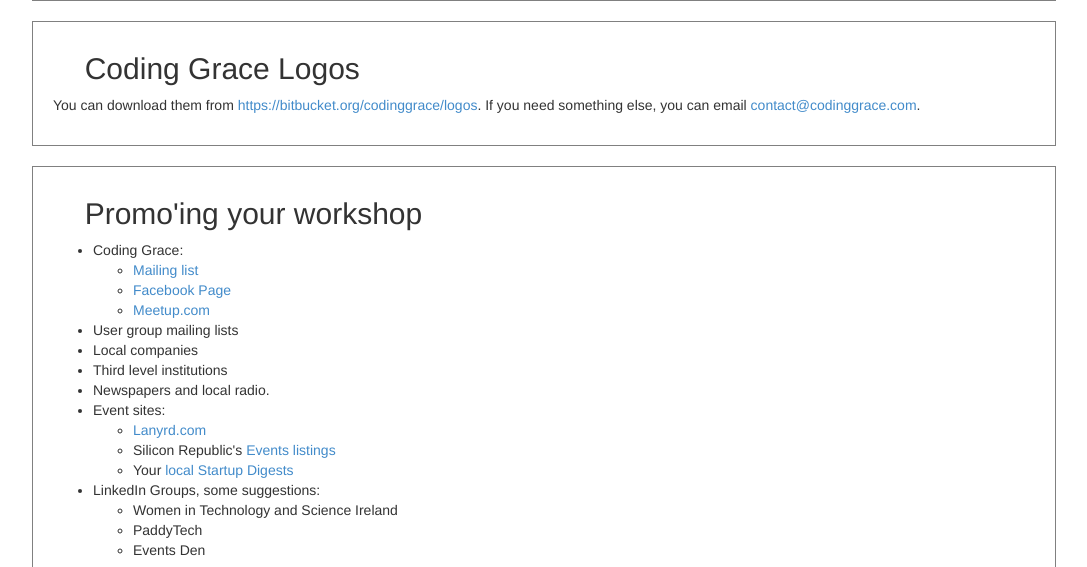
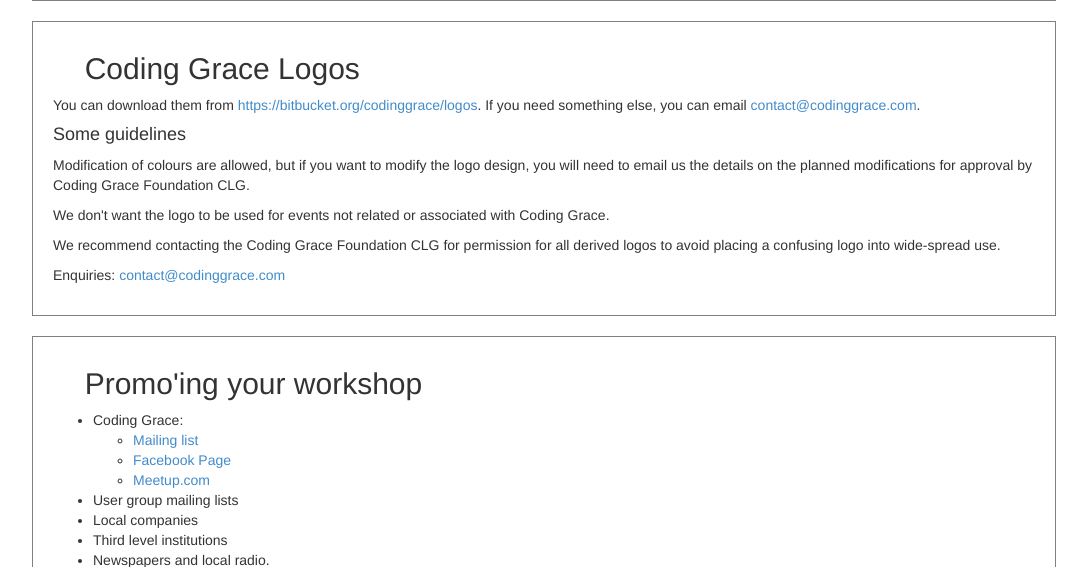
Before and after one commit to codinggrace/coding-grace-website, a Django app: page /chapters/ in a window 1280 px wide. Shown: the part 3156-3723 px from the top of the page, without its empty margins (96-1183 px from the left). Run offline with Django 3.2, Linux system fonts and the light colour scheme; data that the repository does not hold is empty; parts of the project's set-up code (start-up, migrations or seed data) failed here and were passed over; some libraries are stand-ins or nearby versions; some web fonts are replaced.

Commit message:
updated info about logos

```diff
--- a/templates/codinggrace_django/chapters.html
+++ b/templates/codinggrace_django/chapters.html
@@ -208,6 +208,15 @@
 		<div class="flex-howtohelp-item explanation">
 			<h2 class="tk-cooper-black-std"><span class="glyphicon glyphicon-comment"></span> Coding Grace Logos</h2>
 			<p>You can download them from <a href="https://bitbucket.org/codinggrace/logos">https://bitbucket.org/codinggrace/logos</a>. If you need something else, you can email <a href="mailto:vicky@codinggrace.com">contact@codinggrace.com</a>.</p>
+			<h4>Some guidelines</h4>
+			<p>
+				Modification of colours are allowed, but if you want to modify the logo design, you will need to email
+				us the details on the planned modifications for approval by Coding Grace Foundation CLG.
+			</p>
+			<p>We don't want the logo to be used for events not related or associated with Coding Grace.</p>
+			<p>We recommend contacting the Coding Grace Foundation CLG for permission for all derived logos
+				to avoid placing a confusing logo into wide-spread use.</p>
+			<p>Enquiries: <a href="mailto:contact@codinggrace.com">contact@codinggrace.com</a></p>
 		</div>
 	</div>
 
```
